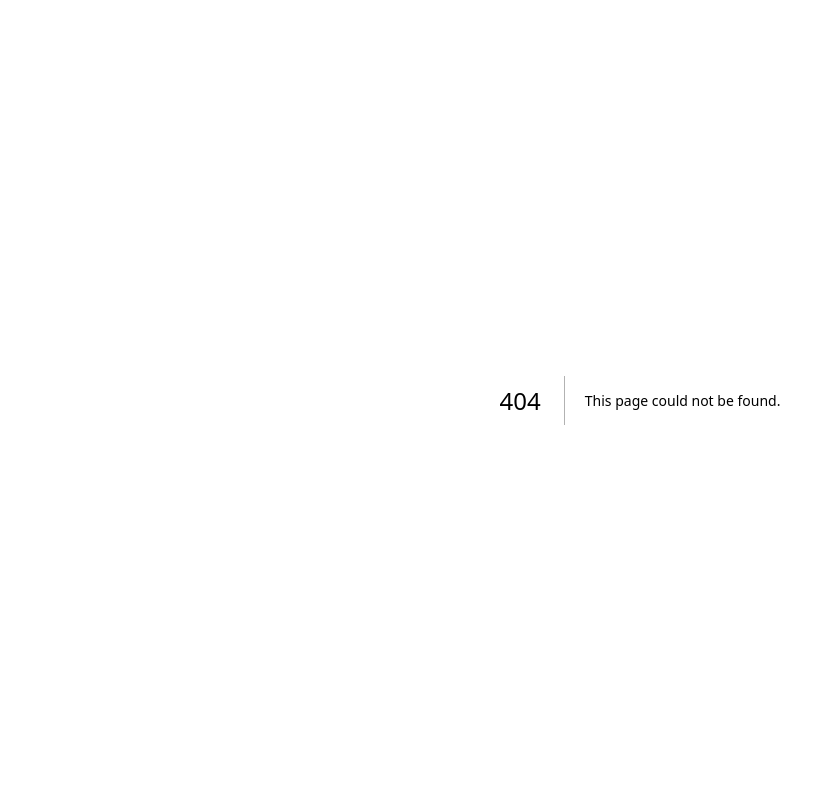
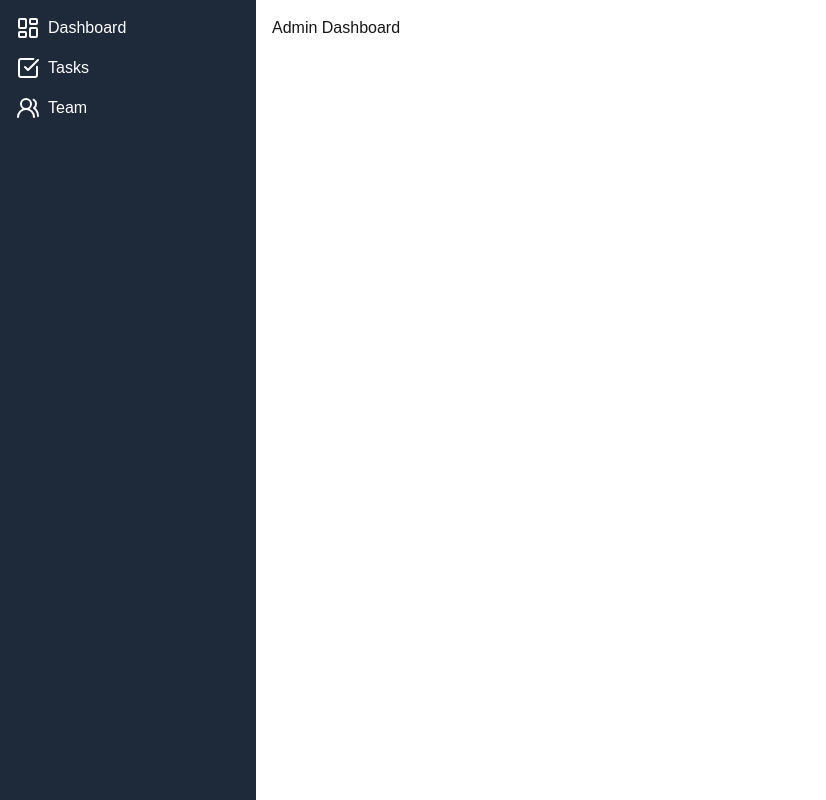
Before and after one commit to yowpaull/CSD-Monitoring, a Next.js app: page /admin/dashboard in a window 1280 px wide. Before the commit this address had no page. Shown: the whole page, without its empty margins (0-826 px from the left). Built offline with nearby package versions, Linux system fonts and the light colour scheme.

Commit message:
feat: Admin Layout and Pages

```diff
--- a/package.json
+++ b/package.json
@@ -11,6 +11,7 @@
   "dependencies": {
     "@supabase/ssr": "^0.12.7",
     "@supabase/supabase-js": "^2.117.2",
+    "lucide-react": "^1.49.0",
     "next": "16.3.6",
     "react": "19.2.8",
     "react-dom": "19.2.8",
--- /dev/null
+++ b/src/app/admin/dashboard/page.tsx
@@ -0,0 +1,7 @@
+export default function Dashboard() {
+    return (
+        <div>
+            Admin Dashboard
+        </div>
+    )
+}
--- /dev/null
+++ b/src/app/admin/layout.tsx
@@ -0,0 +1,35 @@
+import Link from 'next/link';
+import { LayoutDashboard, SquareCheckBig, UsersRound } from 'lucide-react';
+
+interface NavigationLink {
+    icon: React.ReactNode;
+    name: string;
+    href: string;
+}
+
+export default function AdminLayout({ children, }: { children: React.ReactNode;}) {
+
+    const NavigationLinks: NavigationLink[] = [
+        { icon: <LayoutDashboard />, name: "Dashboard", href: "/admin/dashboard" },
+        { icon: <SquareCheckBig />, name: "Tasks", href: "/admin/tasks" },
+        { icon: <UsersRound />, name: "Team", href: "/admin/team" },
+    ];
+
+    return (
+        <div className="min-h-screen flex flex-row">
+            <aside className="w-64 h-screen bg-gray-800 text-white p-4">
+                <nav>
+                    <ul>
+                        {NavigationLinks.map((link) => (
+                            <li key={link.href} className="mb-4 flex items-center">
+                                <span className="mr-2">{link.icon}</span>
+                                <Link href={link.href}>{link.name}</Link>
+                            </li>
+                        ))}
+                    </ul>
+                </nav>
+            </aside>
+            <main className="flex-1 p-4">{children}</main>
+        </div>
+    );
+}
--- /dev/null
+++ b/src/app/admin/tasks/page.tsx
@@ -0,0 +1,7 @@
+export default function Tasks() {
+    return (
+        <div>
+            Tasks Page
+        </div>
+    )
+}
--- /dev/null
+++ b/src/app/admin/team/page.tsx
@@ -0,0 +1,7 @@
+export default function Team() {
+    return (
+        <div>
+            My Team
+        </div>
+    )
+}
```
Also changed, not shown: 1 other file (tests, documents, lock files or other folders).
